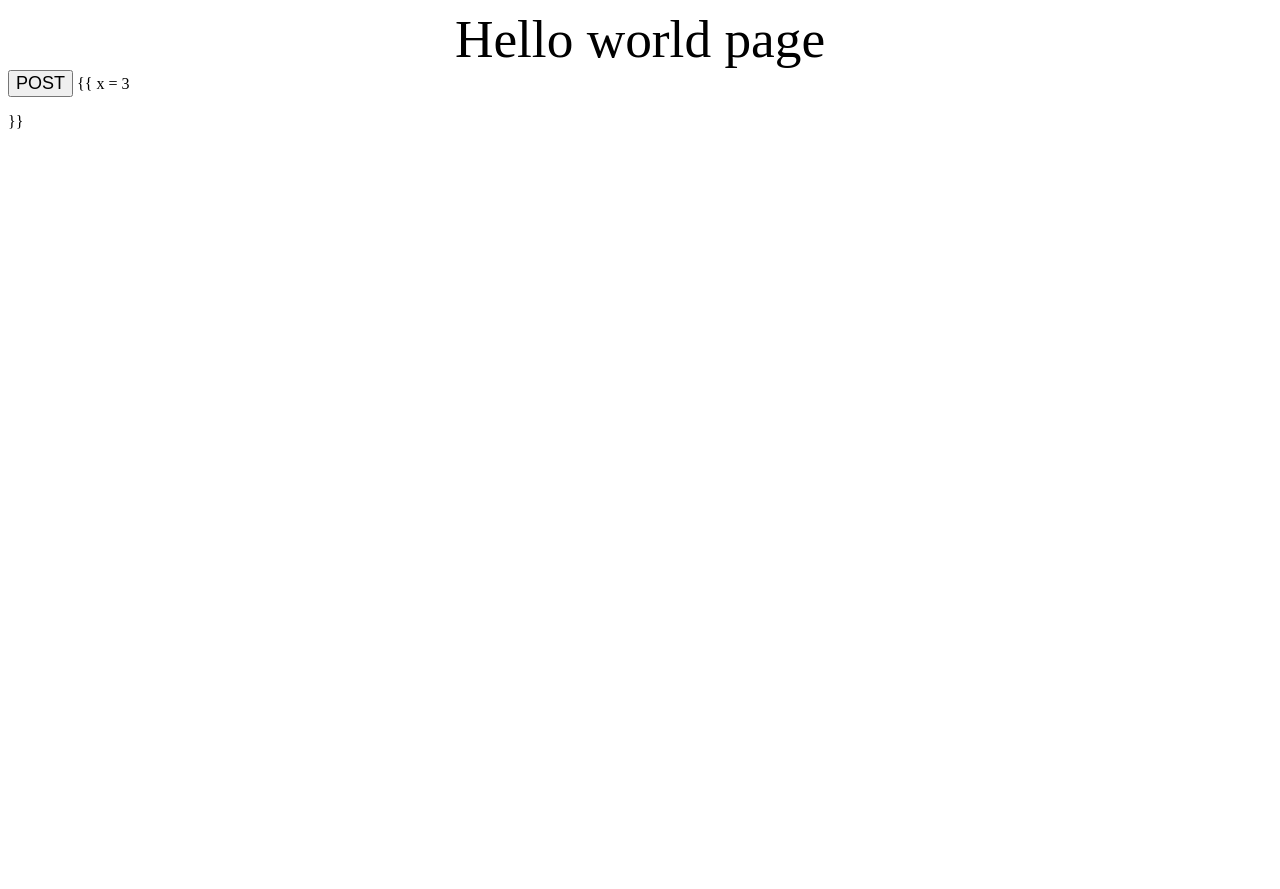
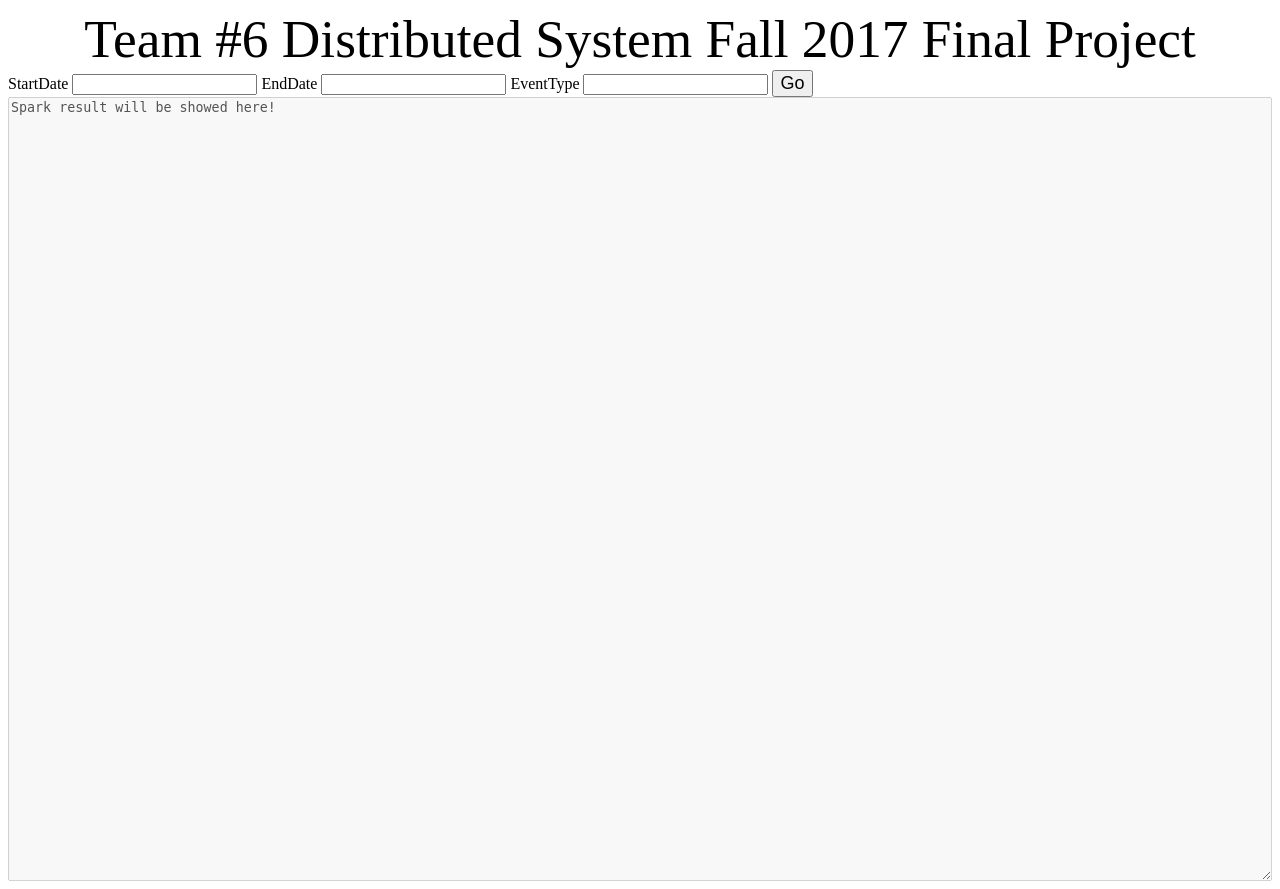
Before and after one commit to FEG2034/FEG2034, a Django app: page /DSFinal/ in a window 1280 px wide. Before the commit the page ends 129 px from the top, so only its background shows below. Run offline with Django 3.2, Linux system fonts and the light colour scheme; some libraries are stand-ins or nearby versions.

Commit message:
Django website added

```diff
--- a/DSFinalGUI/DSFinal/templates/DSFinal/index.html
+++ b/DSFinalGUI/DSFinal/templates/DSFinal/index.html
@@ -1,19 +1,23 @@
 <!--{% load staticfiles %}-->
 <!--<link rel="stylesheet" href="{% static 'Bootstrap/css/bootstrap.min.css' %}">-->
+{% csrf_token %}
 <script src="https://ajax.googleapis.com/ajax/libs/jquery/3.1.0/jquery.min.js"></script>
-<div style="font-size:40pt" align="center">Hello world page</div>
-<button id="BtnPost" style="font-size:large">POST</button>
-{{
-	x = 3
-	<p>{{x}}</p>
-}}
+<div style="font-size:40pt" align="center">Team #6	Distributed System Fall 2017 Final Project</div>
+<label>StartDate</label>
+<input id="txtStartDate" type="text" />
+<label>EndDate</label>
+<input id="txtEndDate" type="text" />
+<label>EventType</label>
+<input id="txtEventType" type="text" />
+<button id="BtnPost" style="font-size:large">Go</button>
+<textarea id="resultView" style="height:100%;width:100%" disabled></textarea>
 
 <script type="text/javascript">
 	jQuery( function($){
-		$(document).ready()
-		{
-			console.log("Hello JQuery again!");
-		}
+	$(document).ready()
+	{
+		$("#resultView").val("Spark result will be showed here!");
+	}
 	function getCookie(name) {
     	var cookieValue = null;
     	if (document.cookie && document.cookie !== '') {
@@ -27,6 +31,9 @@
             	}
         	}
     	}
+		else{
+			console.log("Cannot get cookie!");
+		}
     	return cookieValue;
 	}
 	var csrftoken = getCookie('csrftoken');
@@ -37,8 +44,8 @@
 	$.ajaxSetup({
     	beforeSend: function(xhr, settings) {
         		if (!csrfSafeMethod(settings.type) && !this.crossDomain) {
-            		xhr.setRequestHeader("X-CSRFToken", csrftoken);
-					console.log( "Successfully set token" );
+            		xhr.setRequestHeader("X-CSRFToken", csrftoken)
+					console.log("Successfully setup CSRF token");
         		}
 				else
 				{
@@ -48,11 +55,8 @@
 		});
 	$("#BtnPost").on( 'click', function()
 	{
-			var data = {"startDate":"20171101", "endDate":"20171111", "eventType":"19"};
-			for( i in data )
-			{
-				console.log( data[i] );
-			}
+			var data = {"startDate":$("#txtStartDate").val(), "endDate":$("#txtEndDate").val(), "eventType":$("#txtEventType").val()};
+			$("#resultView").val("Processing...please wait");
 
 			$.post
 			(
@@ -60,7 +64,7 @@
 				data,
 				function(result)
 				{
-					console.log( result.SparkResult );
+					$("#resultView").val(result.SparkResult)
 				},
 				'json'
 			);
--- a/DSFinalGUI/DSFinal/views.py
+++ b/DSFinalGUI/DSFinal/views.py
@@ -20,11 +20,18 @@ def RunDataAnalysis(request):
 	startDate = params["startDate"]
 	endDate = params["endDate"]
 	eventType = params["eventType"]
+
 	outputFileName = str(time.time())+".output"
 
+	startTime = time.time()
 	os.system("spark-submit GDELT_refactored.py " + startDate + " " + endDate + " " + eventType + " > " + outputFileName)
-	sparkResult = None
+	elapsedTime = time.time()-startTime
+
+	sparkResult = ""
 	with open(outputFileName) as outputFile:
 		sparkResult = outputFile.readlines()
+	sparkResult.append("Elapsed : " + str(elapsedTime) + " seconds")
+	sparkResult = "".join(sparkResult)
 	print sparkResult
+
 	return JsonResponse({"SparkResult":sparkResult})
```
Also changed, not shown: 7 other files.
